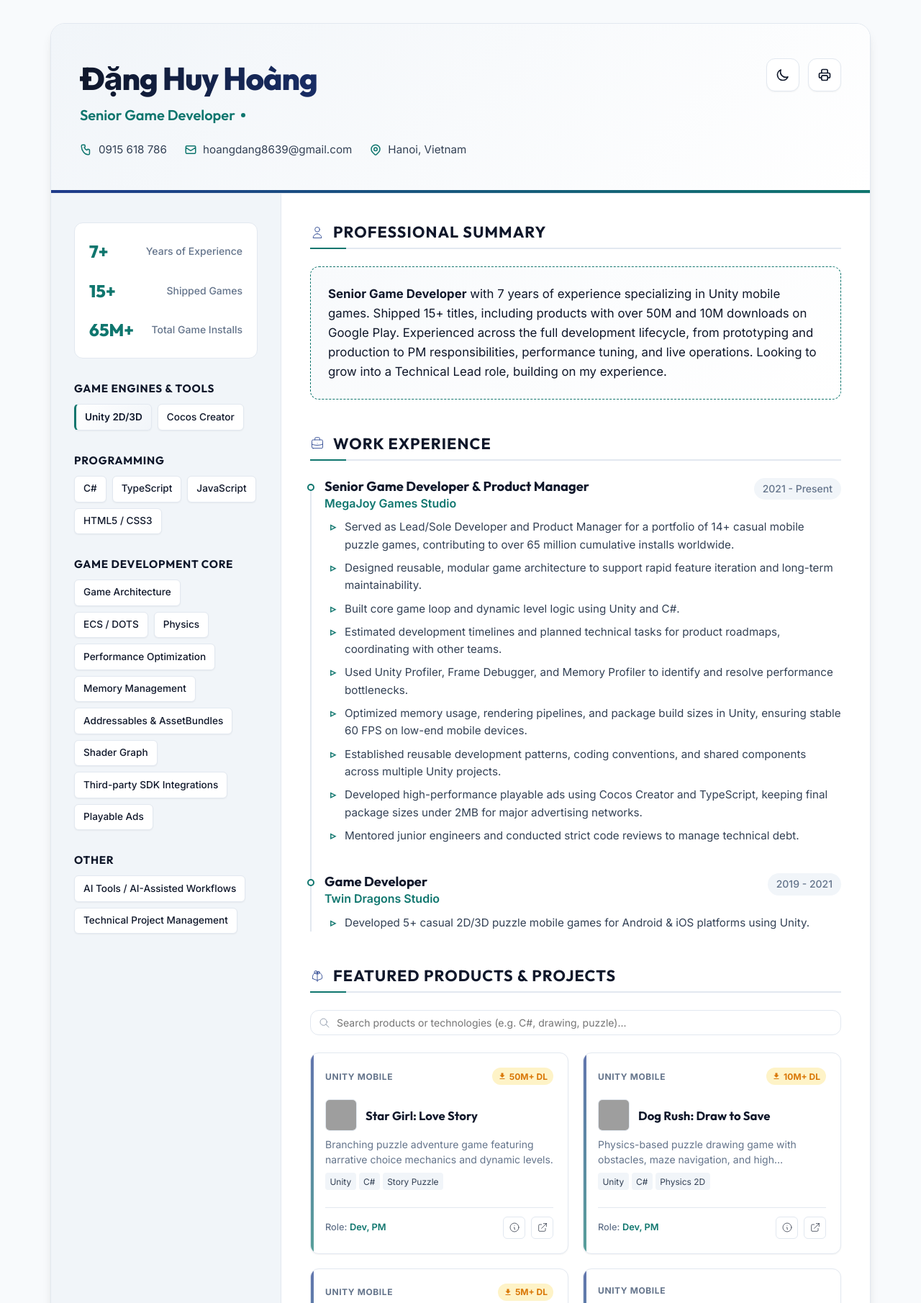
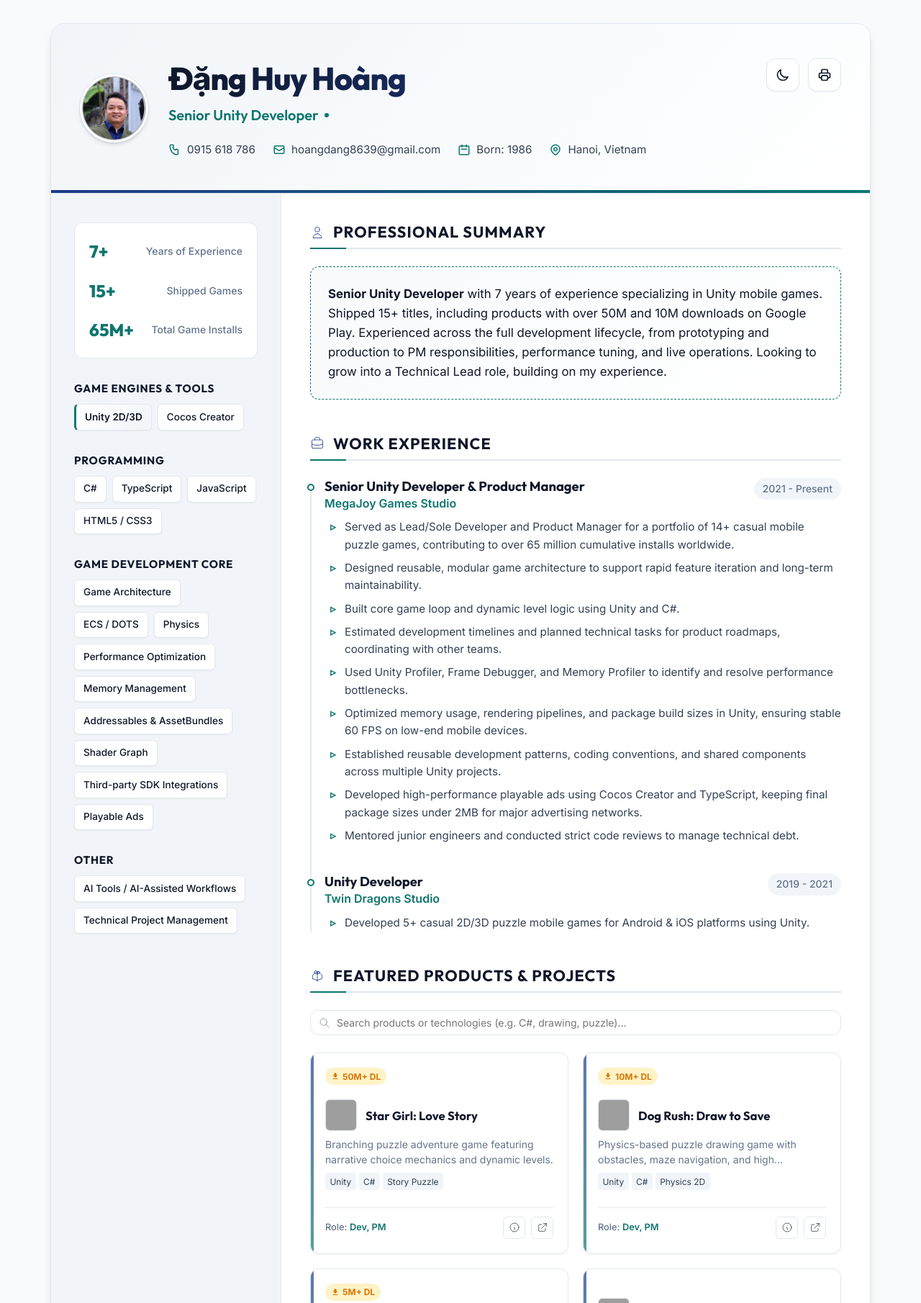
Before and after one commit to hoangdang8639-prog/portfolio, a plain HTML site: page index.html in a window 1280 px wide. Shown: the top 1810 px of the page at 72% size. Drawn offline with Linux system fonts and the light colour scheme; grey boxes are pictures that could not be loaded.

Commit message:
Add files via upload

```diff
--- a/index.html
+++ b/index.html
@@ -3,8 +3,8 @@
 <head>
   <meta charset="UTF-8">
   <meta name="viewport" content="width=device-width, initial-scale=1.0">
-  <title>Dang Huy Hoang - Senior Game Developer CV</title>
-  <meta name="description" content="CV of Dang Huy Hoang, Senior Game Developer with 7 years of experience in Unity.">
+  <title>Dang Huy Hoang - Senior Unity Developer CV</title>
+  <meta name="description" content="CV of Dang Huy Hoang, Senior Unity Developer with 7 years of experience in Unity.">
   <link rel="stylesheet" href="style.css">
 </head>
 <body>
@@ -15,9 +15,13 @@
          HEADER SECTION
          ========================================================================== -->
     <header class="cv-header">
+      <div class="profile-meta-wrapper">
+        <div class="profile-avatar-container">
+          <img src="avatar.png" alt="Đặng Huy Hoàng" class="profile-avatar" onerror="this.src='https://api.dicebear.com/7.x/bottts/svg?seed=hoang'">
+        </div>
         <div class="profile-meta">
           <h1>Đặng Huy Hoàng</h1>
-        <div class="profile-title">Senior Game Developer</div>
+          <div class="profile-title">Senior Unity Developer</div>
           <div class="contact-grid">
             <div class="contact-item" id="contact-phone">
               <svg xmlns="http://www.w3.org/2000/svg" fill="none" viewBox="0 0 24 24" stroke="currentColor" stroke-width="2">
@@ -31,12 +35,19 @@
               </svg>
               <a href="mailto:hoangdang8639@gmail.com">hoangdang8639@gmail.com</a>
             </div>
+            <div class="contact-item" id="contact-birth">
+              <svg xmlns="http://www.w3.org/2000/svg" fill="none" viewBox="0 0 24 24" stroke="currentColor" stroke-width="2">
+                <path stroke-linecap="round" stroke-linejoin="round" d="M8 7V3m8 4V3m-9 8h10M5 21h14a2 2 0 002-2V7a2 2 0 00-2-2H5a2 2 0 00-2 2v12a2 2 0 002 2z" />
+              </svg>
+              <span>Born: 1986</span>
+            </div>
             <div class="contact-item" id="contact-location">
               <svg xmlns="http://www.w3.org/2000/svg" fill="none" viewBox="0 0 24 24" stroke="currentColor" stroke-width="2">
                 <path stroke-linecap="round" stroke-linejoin="round" d="M17.657 16.657L13.414 20.9a1.998 1.998 0 01-2.827 0l-4.244-4.243a8 8 0 1111.314 0z" />
                 <path stroke-linecap="round" stroke-linejoin="round" d="M15 11a3 3 0 11-6 0 3 3 0 016 0z" />
               </svg>
               <span>Hanoi, Vietnam</span>
+            </div>
           </div>
         </div>
       </div>
@@ -137,7 +148,7 @@
             Professional Summary
           </h2>
           <div class="summary-card">
-            <p><strong>Senior Game Developer</strong> with 7 years of experience specializing in Unity mobile games. Shipped 15+ titles, including products with over 50M and 10M downloads on Google Play. Experienced across the full development lifecycle, from prototyping and production to PM responsibilities, performance tuning, and live operations. Looking to grow into a Technical Lead role, building on my experience.</p>
+            <p><strong>Senior Unity Developer</strong> with 7 years of experience specializing in Unity mobile games. Shipped 15+ titles, including products with over 50M and 10M downloads on Google Play. Experienced across the full development lifecycle, from prototyping and production to PM responsibilities, performance tuning, and live operations. Looking to grow into a Technical Lead role, building on my experience.</p>
           </div>
         </section>
 
@@ -154,7 +165,7 @@
             <div class="timeline-item" id="job-megajoy">
               <div class="timeline-header">
                 <div>
-                  <h3 class="job-role">Senior Game Developer & Product Manager</h3>
+                  <h3 class="job-role">Senior Unity Developer & Product Manager</h3>
                   <div class="job-company">MegaJoy Games Studio</div>
                 </div>
                 <span class="job-duration">2021 - Present</span>
@@ -175,7 +186,7 @@
             <div class="timeline-item" id="job-previous">
               <div class="timeline-header">
                 <div>
-                  <h3 class="job-role">Game Developer</h3>
+                  <h3 class="job-role">Unity Developer</h3>
                   <div class="job-company">Twin Dragons Studio</div>
                 </div>
                 <span class="job-duration">2019 - 2021</span>
@@ -213,7 +224,7 @@
             <!-- 1. Star Girl: Love Story -->
             <div class="product-card" data-category="unity" data-tags="unity c# puzzle dev pm featured">
               <div class="product-badge-group">
-                <span class="product-type">Unity Mobile</span>
+
                 <span class="product-dl">
                   <svg style="width:12px;height:12px" viewBox="0 0 24 24" fill="currentColor">
                     <path d="M5,20H19V18H5M19,9H15V3H9V9H5L12,16L19,9Z" />
@@ -255,7 +266,7 @@
             <!-- 2. Dog Rush: Draw to Save -->
             <div class="product-card" data-category="unity" data-tags="unity c# drawing physics dev pm featured">
               <div class="product-badge-group">
-                <span class="product-type">Unity Mobile</span>
+
                 <span class="product-dl">
                   <svg style="width:12px;height:12px" viewBox="0 0 24 24" fill="currentColor">
                     <path d="M5,20H19V18H5M19,9H15V3H9V9H5L12,16L19,9Z" />
@@ -297,7 +308,7 @@
             <!-- 3. Cat Puzzle: Draw to Kitten -->
             <div class="product-card" data-category="unity" data-tags="unity c# drawing pathfinding dev pm">
               <div class="product-badge-group">
-                <span class="product-type">Unity Mobile</span>
+
                 <span class="product-dl">
                   <svg style="width:12px;height:12px" viewBox="0 0 24 24" fill="currentColor">
                     <path d="M5,20H19V18H5M19,9H15V3H9V9H5L12,16L19,9Z" />
@@ -339,7 +350,7 @@
             <!-- 4. Emoji Swap -->
             <div class="product-card" data-category="unity" data-tags="unity c# puzzle matching dev pm">
               <div class="product-badge-group">
-                <span class="product-type">Unity Mobile</span>
+
               </div>
               <div>
                 <div class="product-header-content">
@@ -375,7 +386,7 @@
             <!-- 5. Stick Hero -->
             <div class="product-card" data-category="unity" data-tags="unity c# timing physics sole dev">
               <div class="product-badge-group">
-                <span class="product-type">Unity Mobile</span>
+
               </div>
               <div>
                 <div class="product-header-content">
@@ -411,7 +422,7 @@
             <!-- 6. Ball Jam -->
             <div class="product-card" data-category="unity" data-tags="unity c# physics sole dev">
               <div class="product-badge-group">
-                <span class="product-type">Unity Mobile</span>
+
               </div>
               <div>
                 <div class="product-header-content">
@@ -447,7 +458,7 @@
             <!-- 7. Hanoi Tower -->
             <div class="product-card" data-category="unity" data-tags="unity c# puzzle math brain sole dev">
               <div class="product-badge-group">
-                <span class="product-type">Unity Mobile</span>
+
               </div>
               <div>
                 <div class="product-header-content">
@@ -483,7 +494,7 @@
             <!-- 8. Layer Streak -->
             <div class="product-card" data-category="unity" data-tags="unity c# sorting sole dev">
               <div class="product-badge-group">
-                <span class="product-type">Unity Mobile</span>
+
               </div>
               <div>
                 <div class="product-header-content">
@@ -519,7 +530,7 @@
             <!-- 9. Jelly Pop -->
             <div class="product-card" data-category="unity" data-tags="unity c# puzzle matching sole dev">
               <div class="product-badge-group">
-                <span class="product-type">Unity Mobile</span>
+
               </div>
               <div>
                 <div class="product-header-content">
@@ -555,7 +566,7 @@
             <!-- 10. Cleaner -->
             <div class="product-card" data-category="unity" data-tags="unity c# simulator casual sole dev">
               <div class="product-badge-group">
-                <span class="product-type">Unity Mobile</span>
+
               </div>
               <div>
                 <div class="product-header-content">
@@ -591,7 +602,7 @@
             <!-- 11. Light Puzzle -->
             <div class="product-card" data-category="unity" data-tags="unity c# puzzle physics sole dev">
               <div class="product-badge-group">
-                <span class="product-type">Unity Mobile</span>
+
               </div>
               <div>
                 <div class="product-header-content">
@@ -627,7 +638,7 @@
             <!-- 12. Sushi -->
             <div class="product-card" data-category="unity" data-tags="unity c# sorting sole dev">
               <div class="product-badge-group">
-                <span class="product-type">Unity Mobile</span>
+
               </div>
               <div>
                 <div class="product-header-content">
@@ -663,7 +674,7 @@
             <!-- 13. Sheep -->
             <div class="product-card" data-category="unity" data-tags="unity c# puzzle sole dev">
               <div class="product-badge-group">
-                <span class="product-type">Unity Mobile</span>
+
               </div>
               <div>
                 <div class="product-header-content">
@@ -699,7 +710,7 @@
             <!-- 14. Stamp -->
             <div class="product-card" data-category="unity" data-tags="unity c# puzzle matching sole dev">
               <div class="product-badge-group">
-                <span class="product-type">Unity Mobile</span>
+
               </div>
               <div>
                 <div class="product-header-content">
@@ -791,7 +802,7 @@
     const projectData = {
       lovestory: {
         title: "Star Girl: Love Story",
-        type: "Unity Mobile Game",
+        type: "Unity Game",
         desc: "A widely popular interactive narrative and puzzle choice-based game. Players make decisions for the main character 'Star Girl' to solve relationship and life situations, featuring branching storylines, creative drawing puzzles, and highly optimized game states for low-end mobile systems.",
         role: "Lead Developer & Product Manager",
         tags: "Unity, C#, UI Toolkit, Git, Game Analytics",
@@ -801,7 +812,7 @@
       },
       dogrush: {
         title: "Dog Rush: Draw to Save",
-        type: "Unity Mobile Game",
+        type: "Unity Game",
         desc: "A physics-based drawing game with over 99 levels of progressive difficulty. The player draws routes to help dogs reach their doghouses while avoiding complex obstacles, traps, and moving hazards. Developed custom drawing physics and collision tracking for smooth gameplay.",
         role: "Lead Developer & Product Manager",
         tags: "Unity, C#, 2D Physics, Level Generator, UI",
@@ -811,7 +822,7 @@
       },
       catpuzzle: {
         title: "Cat Puzzle: Draw to Kitten",
-        type: "Unity Mobile Game",
+        type: "Unity Game",
         desc: "A puzzle drawing game that tasks players with guiding cats back to their kittens. Implemented pathfinding algorithms and dynamic collision checks to avoid villains, monsters, and dog obstacles, preventing cats from colliding with each other.",
         role: "Lead Developer & Product Manager",
         tags: "Unity, C#, Pathfinding, 2D Collision, Sound System",
@@ -821,7 +832,7 @@
       },
       emojiswap: {
         title: "Emoji Swap",
-        type: "Unity Mobile Game",
+        type: "Unity Game",
         desc: "A casual sorting and matching game based on swapping emojis to solve puzzles. Engineered grid layout calculations, matching check systems, and graphic transition animations to make gameplay satisfying.",
         role: "Developer & Product Manager",
         tags: "Unity, C#, Grid Calculations, Animation Systems",
@@ -831,7 +842,7 @@
       },
       stickhero: {
         title: "Stick Hero",
-        type: "Unity Mobile Game",
+        type: "Unity Game",
         desc: "A classic timing and physics casual puzzle. The player holds the screen to stretch a stick to cross platforms. Requires high-precision measurement, timing mechanics, and rigid physics setups for gameplay stability.",
         role: "Sole Developer",
         tags: "Unity, C#, Rigidbody 2D, Timing Calculations",
@@ -841,7 +852,7 @@
       },
       balljam: {
         title: "Ball Jam",
-        type: "Unity Mobile Game",
+        type: "Unity Game",
         desc: "An engaging physical ball routing game. Solved major physics-based sorting loops, optimized rendering draw-calls for displaying hundreds of moving spheres simultaneously at stable frame rates.",
         role: "Sole Developer",
         tags: "Unity, C#, Physics Material, Batch Rendering",
@@ -851,7 +862,7 @@
       },
       hanoitower: {
         title: "Hanoi Tower",
-        type: "Unity Mobile Game",
+        type: "Unity Game",
         desc: "A clean digital version of the traditional Tower of Hanoi puzzle. Built automated solver visualizations, smooth object stacking systems, and a progress tracking database for multiple layout versions.",
         role: "Sole Developer",
         tags: "Unity, C#, Algorithm Visualization, Custom UI",
@@ -861,7 +872,7 @@
       },
       layerstreak: {
         title: "Layer Streak",
-        type: "Unity Mobile Game",
+        type: "Unity Game",
         desc: "A creative stacking puzzle game. Implemented layering graphics order calculations, color sorting logic, and complex touch masking effects.",
         role: "Sole Developer",
         tags: "Unity, C#, Sprite Layering, Sorting Algorithms",
@@ -871,7 +882,7 @@
       },
       jellypop: {
         title: "Jelly Pop",
-        type: "Unity Mobile Game",
+        type: "Unity Game",
         desc: "A match-3 style popping game featuring responsive squash-and-stretch jelly animations. Optimized rendering pipelines and dynamic physics boundaries.",
         role: "Sole Developer",
         tags: "Unity, C#, Tweening Animations, Match-3 Logic",
@@ -881,7 +892,7 @@
       },
       cleaner: {
         title: "Cleaner",
-        type: "Unity Mobile Game",
+        type: "Unity Game",
         desc: "A satisfying cleaning simulator with paint washing and surface dusting mechanics. Designed high-fidelity particle feedback and cleaning coverage percentage calculators.",
         role: "Sole Developer",
         tags: "Unity, C#, Particle Systems, Texture Masking",
@@ -891,7 +902,7 @@
       },
       lightpuzzle: {
         title: "Light Puzzle",
-        type: "Unity Mobile Game",
+        type: "Unity Game",
         desc: "A laser and lens reflection puzzle game. Engineered real-time mathematical raycasting in 2D to calculate light reflection, refraction, and trigger for level completion.",
         role: "Sole Developer",
         tags: "Unity, C#, Raycasting, Vector Mathematics",
@@ -901,7 +912,7 @@
       },
       sushi: {
         title: "Sushi",
-        type: "Unity Mobile Game",
+        type: "Unity Game",
         desc: "Sushi matching and merge puzzle. Handled grid-based collision systems, drag-and-drop mechanics, and custom board state validation loops.",
         role: "Sole Developer",
         tags: "Unity, C#, Drag & Drop, Grid Systems",
@@ -911,7 +922,7 @@
       },
       sheep: {
         title: "Sheep",
-        type: "Unity Mobile Game",
+        type: "Unity Game",
         desc: "Herd coordination puzzle requiring players to steer sheep around gates. Integrated complex steering behavior algorithms and obstacles pathfinding calculations.",
         role: "Sole Developer",
         tags: "Unity, C#, AI Steering, Pathfinding",
@@ -921,7 +932,7 @@
       },
       stamp: {
         title: "Stamp",
-        type: "Unity Mobile Game",
+        type: "Unity Game",
         desc: "Grid alignment game requiring players to stamp color patterns in a particular overlapping order. Designed logic to track depth sorting and overlap layers.",
         role: "Sole Developer",
         tags: "Unity, C#, Array Matrix Logic, Depth Sorting",
--- a/style.css
+++ b/style.css
@@ -126,6 +126,38 @@ h1, h2, h3, h4 {
 }
 
 /* Header Utilities */
+.profile-meta-wrapper {
+  display: flex;
+  gap: 1.75rem;
+  align-items: center;
+}
+
+.profile-avatar-container {
+  width: 95px;
+  height: 95px;
+  border-radius: 50%;
+  border: 3.5px solid var(--bg-secondary);
+  box-shadow: var(--shadow-md), 0 0 0 1px var(--border-color);
+  overflow: hidden;
+  flex-shrink: 0;
+  background-color: var(--bg-tertiary);
+  display: flex;
+  align-items: center;
+  justify-content: center;
+  transition: all var(--transition-fast);
+}
+
+.profile-avatar-container:hover {
+  transform: scale(1.05);
+  border-color: var(--primary-accent);
+}
+
+.profile-avatar {
+  width: 100%;
+  height: 100%;
+  object-fit: cover;
+}
+
 .cv-header {
   padding: 3rem 2.5rem;
   background: linear-gradient(135deg, var(--bg-tertiary) 0%, var(--bg-secondary) 100%);
@@ -868,6 +900,12 @@ dialog.project-modal::backdrop {
     padding: 1rem 0.5rem;
   }
 
+  .profile-meta-wrapper {
+    flex-direction: column;
+    align-items: flex-start;
+    gap: 1.25rem;
+  }
+
   .cv-header {
     flex-direction: column;
     gap: 1.5rem;
```
Also changed, not shown: avatar.png (added). Lines whose indentation alone changed are shown as unchanged.
